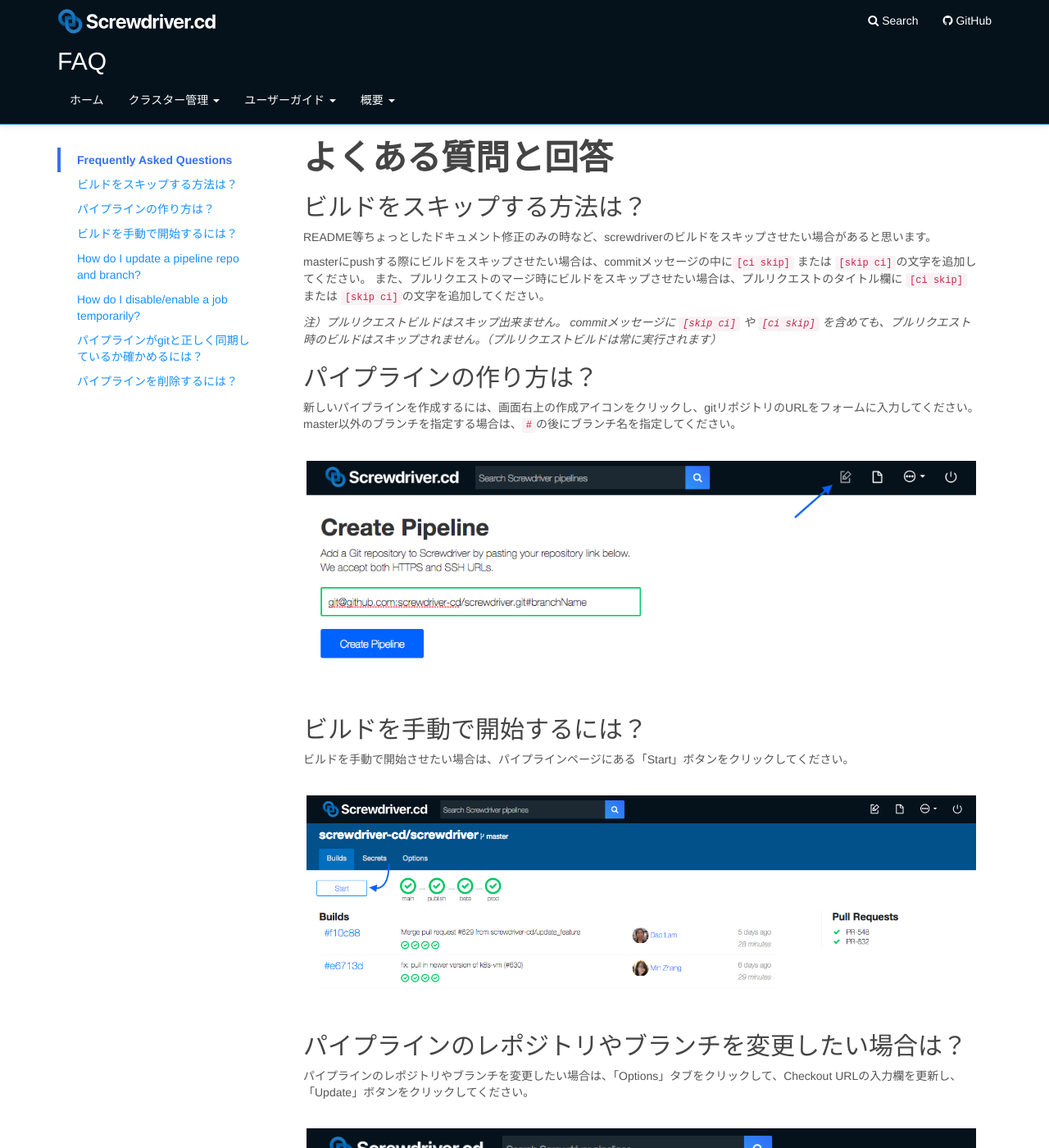
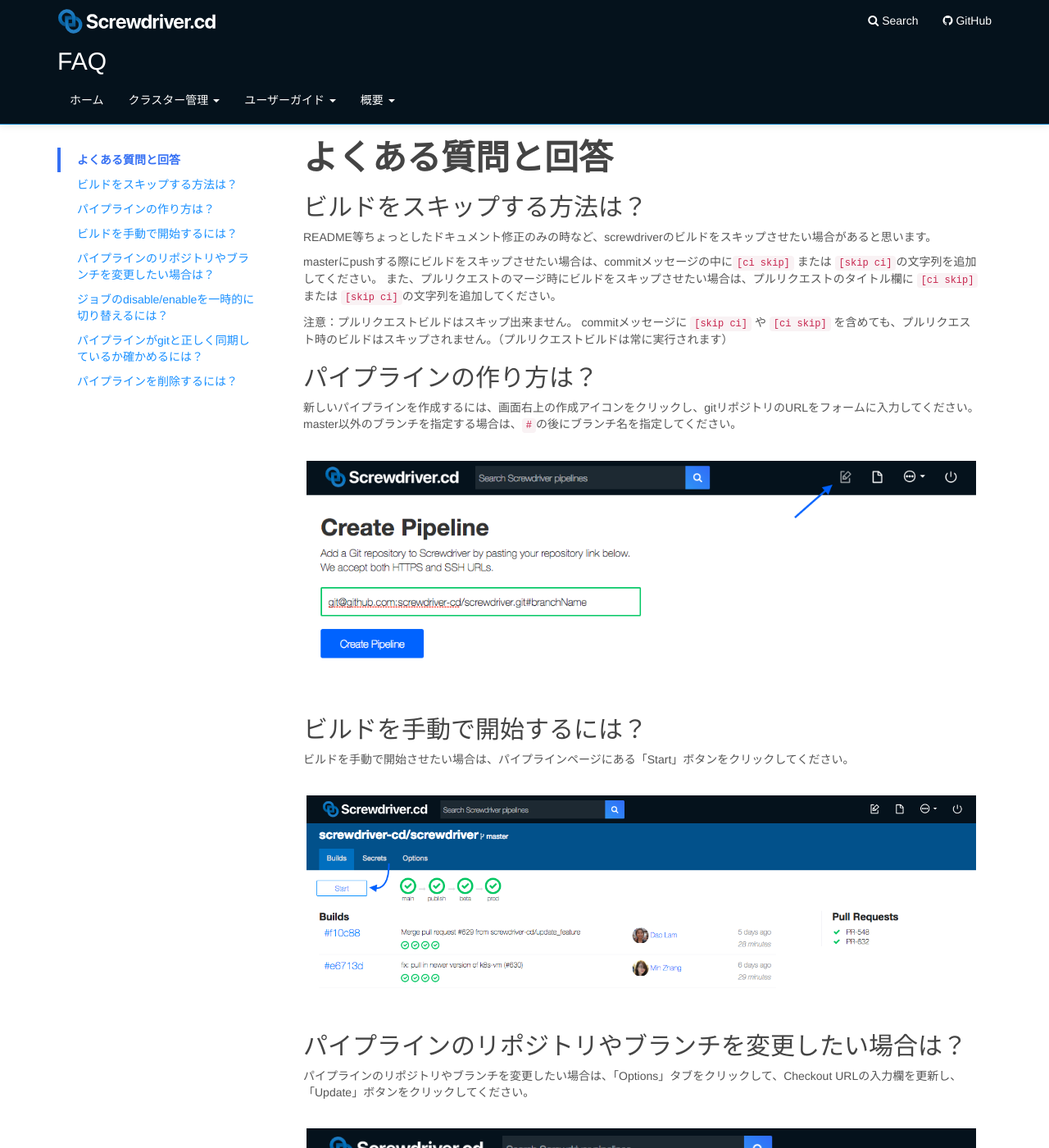
Before and after one commit to screwdriver-cd/guide, a Jekyll site: the page built from docs/ja/user-guide/FAQ.md, in a window 1280 px wide and 1400 px high. Shown: the whole window at 82% size. Built offline with Jekyll 4.4.1, drawn with Linux system fonts in a browser that asks for light colours.

Commit message:
fixed for review.

```diff
--- a/docs/ja/user-guide/FAQ.md
+++ b/docs/ja/user-guide/FAQ.md
@@ -4,23 +4,23 @@ title: FAQ
 category: User Guide
 menu: menu_ja
 toc:
-- title: Frequently Asked Questions
+- title: よくある質問と回答
   url: "#よくある質問と回答"
   active: 'true'
 - title: ビルドをスキップする方法は？
-  url: "#ビルドをスキップする方法"
+  url: "#ビルドをスキップする方法は？"
 - title: パイプラインの作り方は？
-  url: "#パイプラインの作り方"
+  url: "#パイプラインの作り方は？"
 - title: ビルドを手動で開始するには？
-  url: "#ビルドを手動で開始する"
-- title: How do I update a pipeline repo and branch?
-  url: "#パイプラインのレポジトリやブランチを変更したい"
-- title: How do I disable/enable a job temporarily?
-  url: "#ジョブのdisable/enableを一時的に切り替える"
+  url: "#ビルドを手動で開始するには？"
+- title: パイプラインのリポジトリやブランチを変更したい場合は？
+  url: "#パイプラインのリポジトリやブランチを変更したい場合は？"
+- title: ジョブのdisable/enableを一時的に切り替えるには？
+  url: "#ジョブのdisable/enableを一時的に切り替えるには？"
 - title: パイプラインがgitと正しく同期しているか確かめるには？
-  url: "#パイプラインがgitと正しく同期しているか確かめる"
+  url: "#パイプラインがgitと正しく同期しているか確かめるには？"
 - title: パイプラインを削除するには？
-  url: "#パイプラインを削除する"
+  url: "#パイプラインを削除するには？"
 ---
 
 # よくある質問と回答
@@ -29,11 +29,11 @@ toc:
 
 README等ちょっとしたドキュメント修正のみの時など、screwdriverのビルドをスキップさせたい場合があると思います。
 
-masterにpushする際にビルドをスキップさせたい場合は、commitメッセージの中に`[ci skip]` または `[skip ci]`の文字を追加してください。
-また、プルリクエストのマージ時にビルドをスキップさせたい場合は、プルリクエストのタイトル欄に `[ci skip]` または `[skip ci]`の文字を追加してください。
+masterにpushする際にビルドをスキップさせたい場合は、commitメッセージの中に`[ci skip]` または `[skip ci]`の文字列を追加してください。
+また、プルリクエストのマージ時にビルドをスキップさせたい場合は、プルリクエストのタイトル欄に `[ci skip]` または `[skip ci]`の文字列を追加してください。
 
-*注）プルリクエストビルドはスキップ出来ません。
-commitメッセージに `[skip ci]` や `[ci skip]` を含めても、プルリクエスト時のビルドはスキップされません。（プルリクエストビルドは常に実行されます）*
+注意：プルリクエストビルドはスキップ出来ません。
+commitメッセージに `[skip ci]` や `[ci skip]` を含めても、プルリクエスト時のビルドはスキップされません。（プルリクエストビルドは常に実行されます）
 
 ## パイプラインの作り方は？
 
@@ -47,9 +47,9 @@ commitメッセージに `[skip ci]` や `[ci skip]` を含めても、プルリ
 
 ![Start a pipeline](../../user-guide/assets/start-pipeline.png)
 
-## パイプラインのレポジトリやブランチを変更したい場合は？
+## パイプラインのリポジトリやブランチを変更したい場合は？
 
-パイプラインのレポジトリやブランチを変更したい場合は、「Options」タブをクリックして、Checkout URLの入力欄を更新し、「Update」ボタンをクリックしてください。
+パイプラインのリポジトリやブランチを変更したい場合は、「Options」タブをクリックして、Checkout URLの入力欄を更新し、「Update」ボタンをクリックしてください。
 
 ![Update a pipeline](../../user-guide/assets/update-pipeline.png)
 
```
